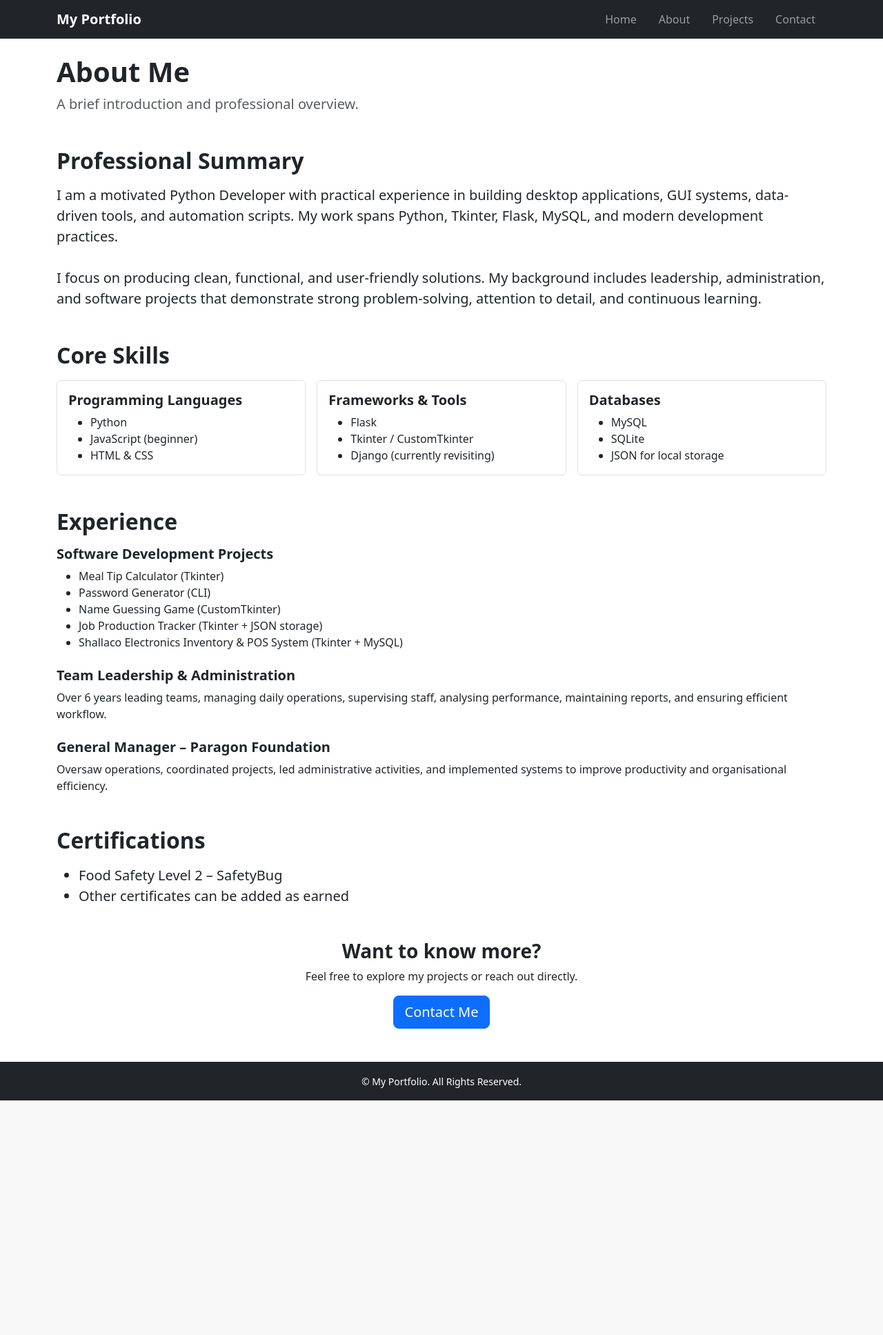
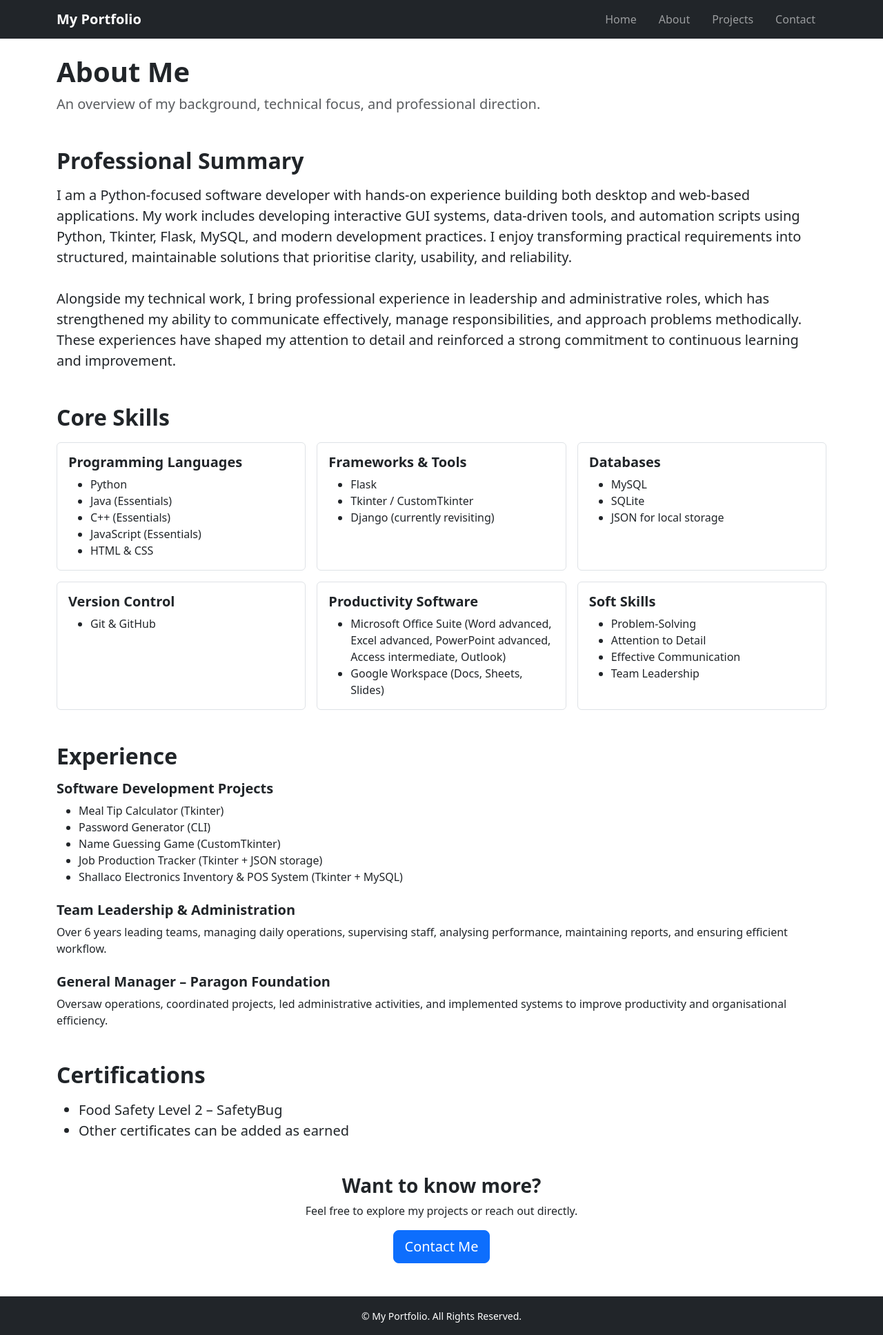
Before and after one commit to Umamco/Portfolio, a Flask app: page /about in a window 1280 px wide. Shown: the whole page at 69% size. Before the commit the page ends 1595 px from the top, so only its background shows below. Run offline with Flask 3, Linux system fonts and the light colour scheme.

Commit message:
Modified about page content

```diff
--- a/templates/about.html
+++ b/templates/about.html
@@ -4,20 +4,27 @@
 <!-- ABOUT HEADER -->
 <header class="mb-5">
     <h1 class="fw-bold">About Me</h1>
-    <p class="fs-5 text-muted">A brief introduction and professional overview.</p>
+    <p class="fs-5 text-muted">
+        An overview of my background, technical focus, and professional direction.
+    </p>
 </header>
 
 <!-- PROFESSIONAL SUMMARY -->
 <section class="mb-5">
     <h2 class="fw-semibold mb-3">Professional Summary</h2>
     <p class="fs-5">
-        I am a motivated Python Developer with practical experience in building desktop applications,
-        GUI systems, data-driven tools, and automation scripts. My work spans Python, Tkinter,
-        Flask, MySQL, and modern development practices.
+        I am a Python-focused software developer with hands-on experience building both desktop
+        and web-based applications. My work includes developing interactive GUI systems,
+        data-driven tools, and automation scripts using Python, Tkinter, Flask, MySQL,
+        and modern development practices. I enjoy transforming practical requirements
+        into structured, maintainable solutions that prioritise clarity, usability,
+        and reliability.
         <br><br>
-        I focus on producing clean, functional, and user-friendly solutions.
-        My background includes leadership, administration, and software projects that
-        demonstrate strong problem-solving, attention to detail, and continuous learning.
+        Alongside my technical work, I bring professional experience in leadership
+        and administrative roles, which has strengthened my ability to communicate
+        effectively, manage responsibilities, and approach problems methodically.
+        These experiences have shaped my attention to detail and reinforced a strong
+        commitment to continuous learning and improvement.
     </p>
 </section>
 
@@ -27,19 +34,21 @@
     <div class="row g-3">
 
         <div class="col-md-4">
-            <div class="border rounded p-3">
+            <div class="border rounded p-3 h-100">
                 <h5 class="fw-bold">Programming Languages</h5>
                 <ul class="mb-0">
                     <li>Python</li>
-                    <li>JavaScript (beginner)</li>
-                    <li>HTML & CSS</li>
+                    <li>Java (Essentials)</li>
+                    <li>C++ (Essentials)</li>
+                    <li>JavaScript (Essentials)</li>
+                    <li>HTML &amp; CSS</li>
                 </ul>
             </div>
         </div>
 
         <div class="col-md-4">
-            <div class="border rounded p-3">
-                <h5 class="fw-bold">Frameworks & Tools</h5>
+            <div class="border rounded p-3 h-100">
+                <h5 class="fw-bold">Frameworks &amp; Tools</h5>
                 <ul class="mb-0">
                     <li>Flask</li>
                     <li>Tkinter / CustomTkinter</li>
@@ -49,12 +58,44 @@
         </div>
 
         <div class="col-md-4">
-            <div class="border rounded p-3">
+            <div class="border rounded p-3 h-100">
                 <h5 class="fw-bold">Databases</h5>
                 <ul class="mb-0">
                     <li>MySQL</li>
                     <li>SQLite</li>
                     <li>JSON for local storage</li>
+                </ul>
+            </div>
+        </div>
+
+        <div class="col-md-4">
+            <div class="border rounded p-3 h-100">
+                <h5 class="fw-bold">Version Control</h5>
+                <ul class="mb-0">
+                    <li>Git &amp; GitHub</li>
+                </ul>
+            </div>
+        </div>
+
+        <!-- Microsoft Office -->
+        <div class="col-md-4">
+            <div class="border rounded p-3 h-100">
+                <h5 class="fw-bold">Productivity Software</h5>
+                <ul class="mb-0">
+                    <li>Microsoft Office Suite (Word advanced, Excel advanced, PowerPoint advanced, Access intermediate, Outlook)</li>
+                    <li>Google Workspace (Docs, Sheets, Slides)</li>
+                </ul>
+            </div>
+        </div>
+
+        <div class="col-md-4">
+            <div class="border rounded p-3 h-100">
+                <h5 class="fw-bold">Soft Skills</h5>
+                <ul class="mb-0">
+                    <li>Problem-Solving</li>
+                    <li>Attention to Detail</li>
+                    <li>Effective Communication</li>
+                    <li>Team Leadership</li>
                 </ul>
             </div>
         </div>
@@ -68,17 +109,17 @@
 
     <div class="mb-4">
         <h5 class="fw-bold">Software Development Projects</h5>
-        <ul>
+        <ul class="mb-0">
             <li>Meal Tip Calculator (Tkinter)</li>
             <li>Password Generator (CLI)</li>
             <li>Name Guessing Game (CustomTkinter)</li>
             <li>Job Production Tracker (Tkinter + JSON storage)</li>
-            <li>Shallaco Electronics Inventory & POS System (Tkinter + MySQL)</li>
+            <li>Shallaco Electronics Inventory &amp; POS System (Tkinter + MySQL)</li>
         </ul>
     </div>
 
     <div class="mb-4">
-        <h5 class="fw-bold">Team Leadership & Administration</h5>
+        <h5 class="fw-bold">Team Leadership &amp; Administration</h5>
         <p class="mb-0">
             Over 6 years leading teams, managing daily operations, supervising staff,
             analysing performance, maintaining reports, and ensuring efficient workflow.
@@ -97,7 +138,7 @@
 <!-- CERTIFICATIONS -->
 <section class="mb-5">
     <h2 class="fw-semibold mb-3">Certifications</h2>
-    <ul class="fs-5">
+    <ul class="fs-5 mb-0">
         <li>Food Safety Level 2 – SafetyBug</li>
         <li>Other certificates can be added as earned</li>
     </ul>
@@ -106,7 +147,7 @@
 <!-- CONTACT CTA -->
 <section class="text-center my-5">
     <h3 class="fw-bold">Want to know more?</h3>
-    <p>Feel free to explore my projects or reach out directly.</p>
+    <p class="mb-3">Feel free to explore my projects or reach out directly.</p>
     <a href="/contact" class="btn btn-primary btn-lg">Contact Me</a>
 </section>
 
```
